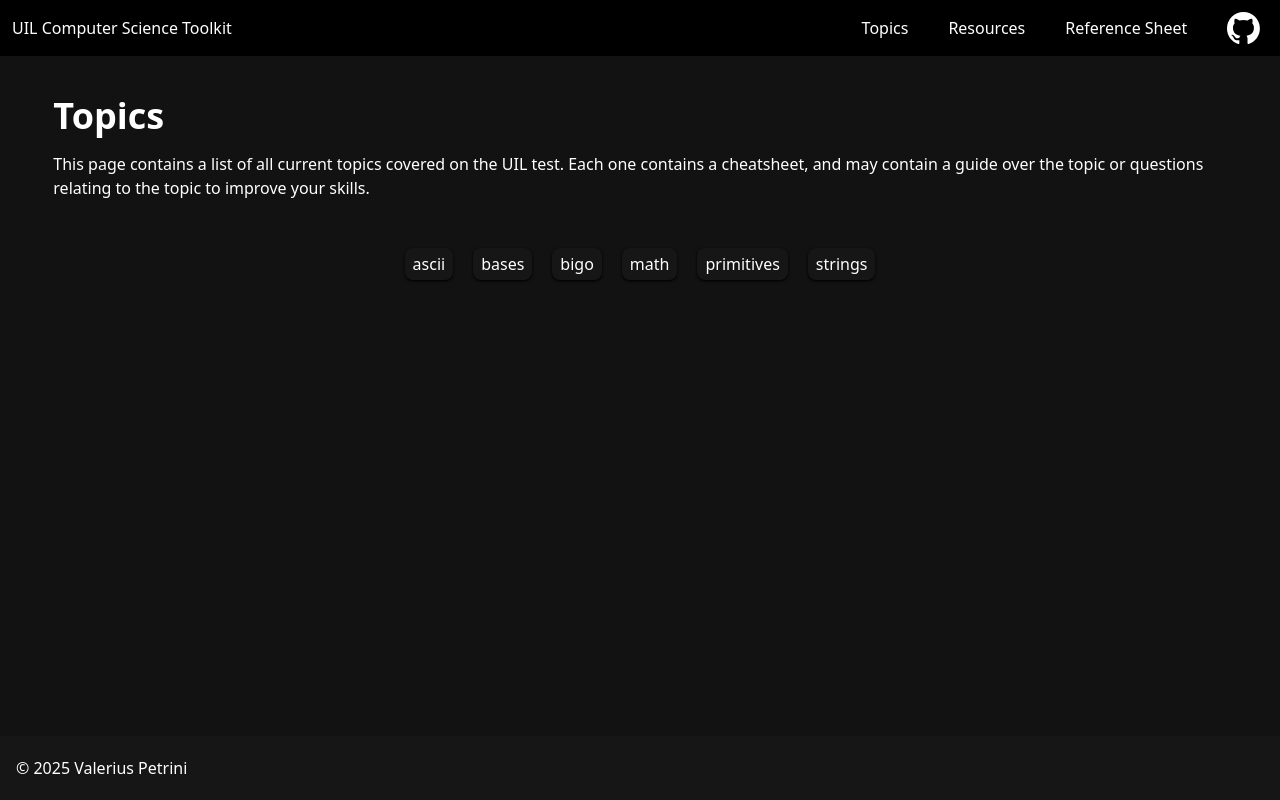
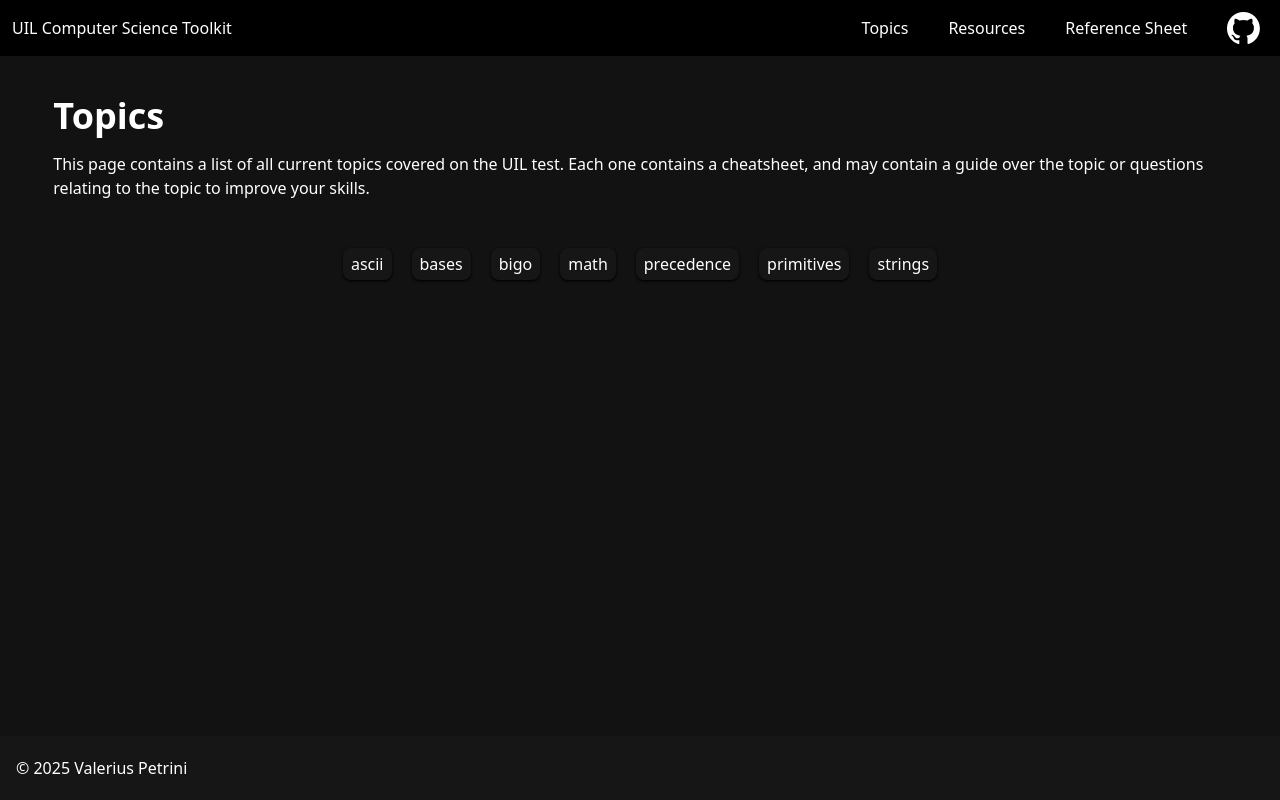
Before and after one commit to Villy-P/UIL-CS-Toolkit, a SvelteKit app: page /topics in a window 1280 px wide. Built offline with nearby package versions, Linux system fonts and the light colour scheme.

Commit message:
feat: add operator precedence topic and initial content

```diff
--- a/src/data/topics.ts
+++ b/src/data/topics.ts
@@ -7,6 +7,7 @@ export const topics: TopicScores = {
     bases: 111,
     bigo: 100,
     math: 100,
+    precedence: 100,
     primitives: 100,
     strings: 101
 };
--- /dev/null
+++ b/static/cheatsheet/precedence.md
@@ -0,0 +1,14 @@
+# Operator Precedence
+
+- [Operator Precedence](#operator-precedence)
+
+## Precedence Acronym & Table
+
+Remember the acronym **POUCMA SHREAXOR LOTAL**:
+
+> Associativity means which part of the operation comes first.
+> For example, subtraction is left-to-right, meaning the left number is subtracted from the right.
+> Assignments are right-to-left, meaning the left value is set to the right expression.
+
+| Level | Operator(s) | Description | Associativity |
+| ----- | ----------- | ----------- | ------------- |
```
